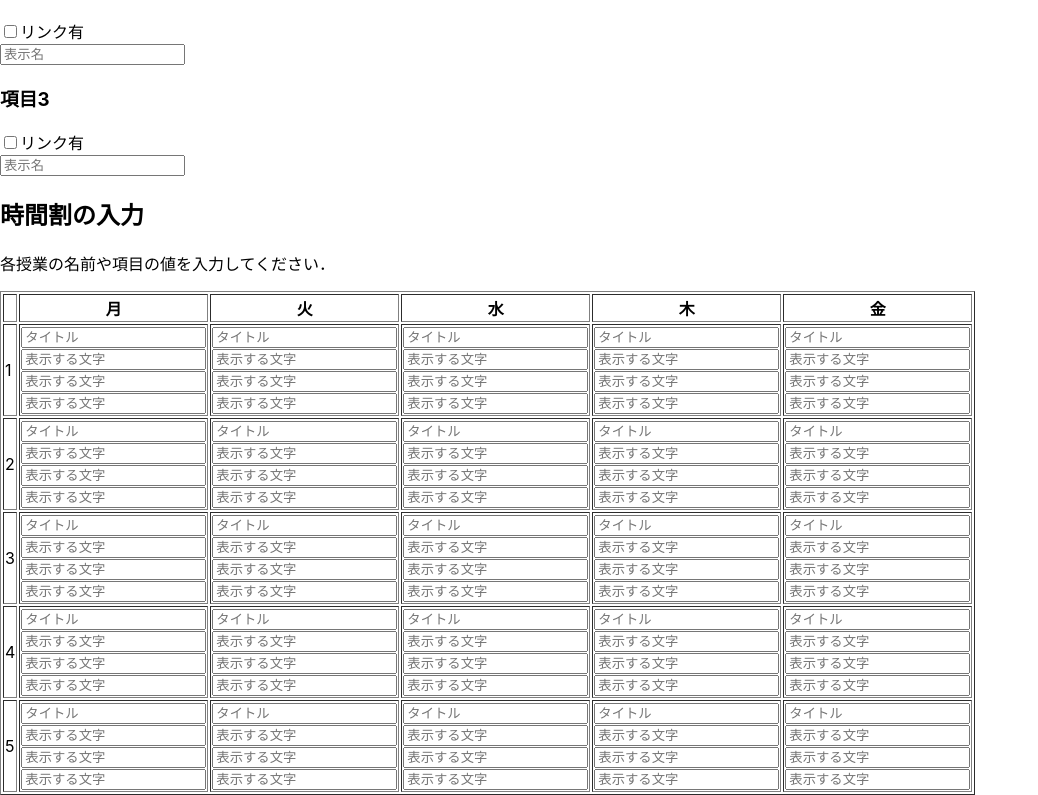
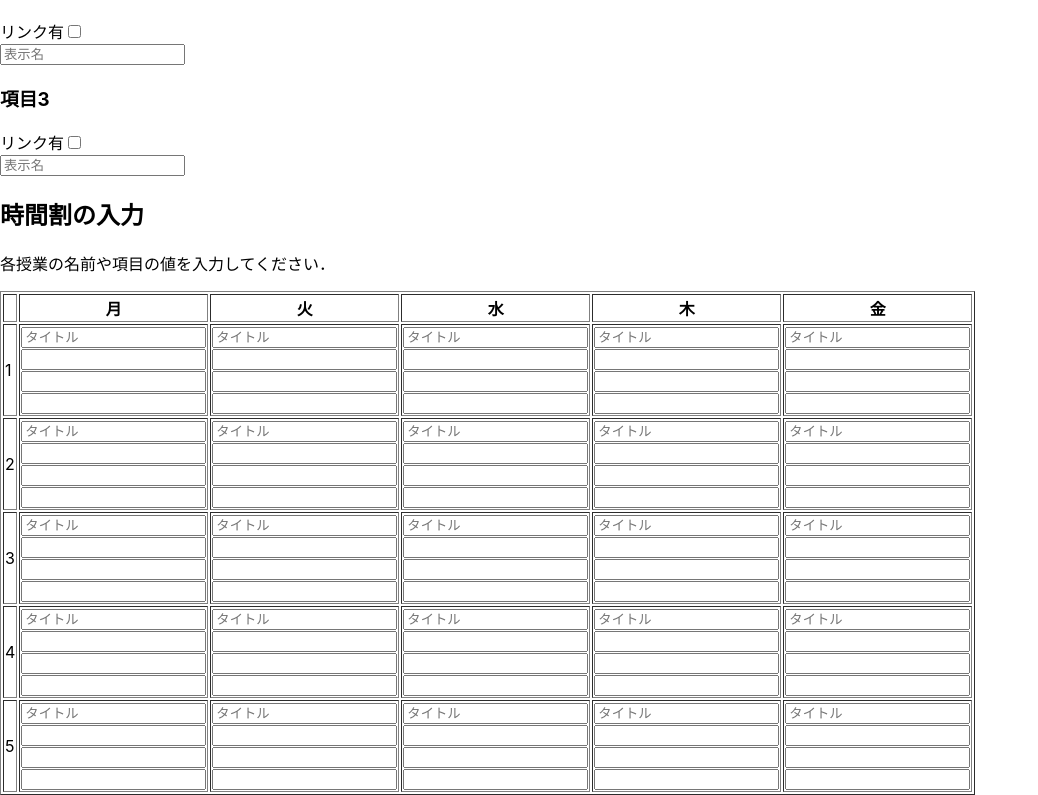
Before and after one commit to coldTOUFU/timesheet_generator, a React (Create React App) app: page / in a window 1280 px wide. Shown: the part 772-1567 px from the top of the page, without its empty margins (0-1038 px from the left). Built offline with nearby package versions, Linux system fonts and the light colour scheme.

Commit message:
change: timetableクラスのitemの属性数を減らし、整理した。

```diff
--- a/src/App.tsx
+++ b/src/App.tsx
@@ -196,7 +196,7 @@ const PeriodRanges: React.FC<PeriodRangesProps> = (props) => {
 
 type FieldItemsProps = {
   onFieldItemCheckBoxChange: (idx: number, checked: boolean) => void;
-  onFieldItemTextChange: (idx: number, txt: string) => void;
+  onFieldItemNameChange: (idx: number, txt: string) => void;
 }
 
 const FieldItems: React.FC<FieldItemsProps> = (props) => {
@@ -204,29 +204,29 @@ const FieldItems: React.FC<FieldItemsProps> = (props) => {
     const checked = e.target.checked;
     props.onFieldItemCheckBoxChange(idx, checked);
   }
-  const onFieldItemTextChange = (idx: number, e: React.ChangeEvent<HTMLInputElement>) => {
-    props.onFieldItemTextChange(idx, e.target.textContent || "");
+  const onFieldItemNameChange = (idx: number, e: React.ChangeEvent<HTMLInputElement>) => {
+    props.onFieldItemNameChange(idx, e.target.textContent || "");
   }
 
   return (
     <>
       <div>
         <h3>項目1</h3>
-        <input type="checkbox" onChange={e => onFieldItemCheckBoxChange(0, e)}/>リンク有
+        リンク有<input type="checkbox" onChange={e => onFieldItemCheckBoxChange(0, e)}/>
         <br />
-        <input type="text" placeholder="表示名" onChange={e => onFieldItemTextChange(0, e)}/>
+        <input type="text" placeholder="表示名" onChange={e => onFieldItemNameChange(0, e)}/>
       </div>
       <div>
         <h3>項目2</h3>
-        <input type="checkbox" onChange={e => onFieldItemCheckBoxChange(1, e)}/>リンク有
+        リンク有<input type="checkbox" onChange={e => onFieldItemCheckBoxChange(1, e)}/>
         <br />
-        <input type="text" placeholder="表示名" onChange={e => onFieldItemTextChange(1, e)}/>
+        <input type="text" placeholder="表示名" onChange={e => onFieldItemNameChange(1, e)}/>
       </div>
       <div>
         <h3>項目3</h3>
-        <input type="checkbox" onChange={e => onFieldItemCheckBoxChange(2, e)}/>リンク有
+        リンク有<input type="checkbox" onChange={e => onFieldItemCheckBoxChange(2, e)}/>
         <br />
-        <input type="text" placeholder="表示名" onChange={e => onFieldItemTextChange(2, e)}/>
+        <input type="text" placeholder="表示名" onChange={e => onFieldItemNameChange(2, e)}/>
       </div>
     </>
   );
@@ -278,7 +278,7 @@ const EditTable: React.FC<EditTableProps> = (props) => {
                           <input type="text" name="fieldTitle" placeholder="タイトル" onChange={e => onEditFieldTitleChange(dowIdx, periodIdx, e)}/>
                           {
                             props.tableContent.body[dowIdx][periodIdx].items.map((item, itemIdx) => {
-                              const placeholder = item.isLink ? "リンク" : "表示する文字";
+                              const placeholder = item.name + (item.isLink ? "のURL" : "");
                               return <><br/><input type="text" name="fieldText" placeholder={placeholder} onChange={e => onEditFieldItemChange(dowIdx, periodIdx, itemIdx, e)}/></>
                             })
                           }
@@ -306,9 +306,14 @@ class TimeTableRenderer extends React.Component<{}, TimeTableRendererState> {
     this.state = { table: new TimeTable.Table(5, 5) };
   }
 
-
   updatePeriodRanges(period: number, startHour: number | null, startMin: number | null, endHour: number | null, endMin: number | null) {
     this.state.table.setPeriodRange(period, startMin, startHour, endHour, endMin);
+  }
+
+  updateFieldTitle(dowIdx: number, periodIdx: number, title: string) {
+    const field = this.state.table.getField(periodIdx, dowIdx);
+    field.name = title;
+    this.state.table.setField(field, dowIdx, periodIdx);
   }
 
   updateFieldItemIsLink(idx: number, isLink: boolean) {
@@ -317,19 +322,13 @@ class TimeTableRenderer extends React.Component<{}, TimeTableRendererState> {
     this.state.table.setItemStructure(item_tmpls);
   }
 
-  updateFieldItemText(idx: number, name: string) {
+  updateFieldItemName(idx: number, name: string) {
     const item_tmpls = this.state.table.getItemStructure();
     item_tmpls[idx].name = name;
     this.state.table.setItemStructure(item_tmpls);
   }
 
-  updateFieldTitle(dowIdx: number, periodIdx: number, title: string) {
-    const field = this.state.table.getField(periodIdx, dowIdx);
-    field.name = title;
-    this.state.table.setField(field, dowIdx, periodIdx);
-  }
-
-  updateFieldItem(dowIdx: number, periodIdx: number, itemIdx: number, value: string) {
+  updateFieldItemValue(dowIdx: number, periodIdx: number, itemIdx: number, value: string) {
     const field = this.state.table.getField(periodIdx, dowIdx);
     field.items[itemIdx].value = value;
     this.state.table.setField(field, dowIdx, periodIdx);
@@ -340,8 +339,8 @@ class TimeTableRenderer extends React.Component<{}, TimeTableRendererState> {
     const dowMaxies = <DowMaxies onDowMaxChange={num => this.state.table.setDowSize(num)}/>;
     const periodMaxies = <PeriodMaxies onPeriodMaxChange={num => this.state.table.setPeriodSize(num)}/>;
     const periodRanges = <PeriodRanges maxPeriod={tableContent.periodHeader.length} onPeriodChange={this.updatePeriodRanges}/>;
-    const fieldItems = <FieldItems onFieldItemCheckBoxChange={this.updateFieldItemIsLink} onFieldItemTextChange={this.updateFieldItemText}/>;
-    const editTable = <EditTable tableContent={tableContent} onEditFieldTitleChange={this.updateFieldTitle} onEditFieldItemChange={this.updateFieldItem}/>;
+    const fieldItems = <FieldItems onFieldItemCheckBoxChange={this.updateFieldItemIsLink} onFieldItemNameChange={this.updateFieldItemName}/>;
+    const editTable = <EditTable tableContent={tableContent} onEditFieldTitleChange={this.updateFieldTitle} onEditFieldItemChange={this.updateFieldItemValue}/>;
 
     return (
       <>
--- a/src/timetable.ts
+++ b/src/timetable.ts
@@ -5,8 +5,7 @@ export namespace TimeTable {
   export type Item = {
     name:   string,
     value:  string,
-    isLink: boolean,
-    ref:    string
+    isLink: boolean
   }
 
   export type Field = {
@@ -170,22 +169,19 @@ export namespace TimeTable {
         name:  "",
         items: [
           {
-            "name": "",
-            "value": "",
-            "isLink": false,
-            "ref": ""
+            "name":   "",
+            "value":  "",
+            "isLink": false
           },
           {
-            "name": "",
-            "value": "",
-            "isLink": false,
-            "ref": ""
+            "name":   "",
+            "value":  "",
+            "isLink": false
           },
           {
-            "name": "",
-            "value": "",
-            "isLink": false,
-            "ref": ""
+            "name":   "",
+            "value":  "",
+            "isLink": false
           }
         ]
       }
```
